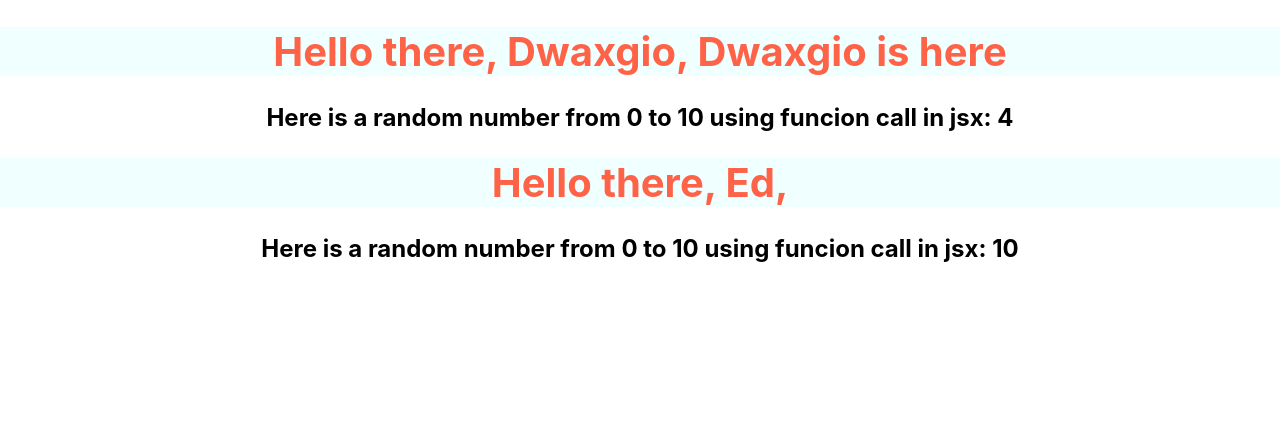
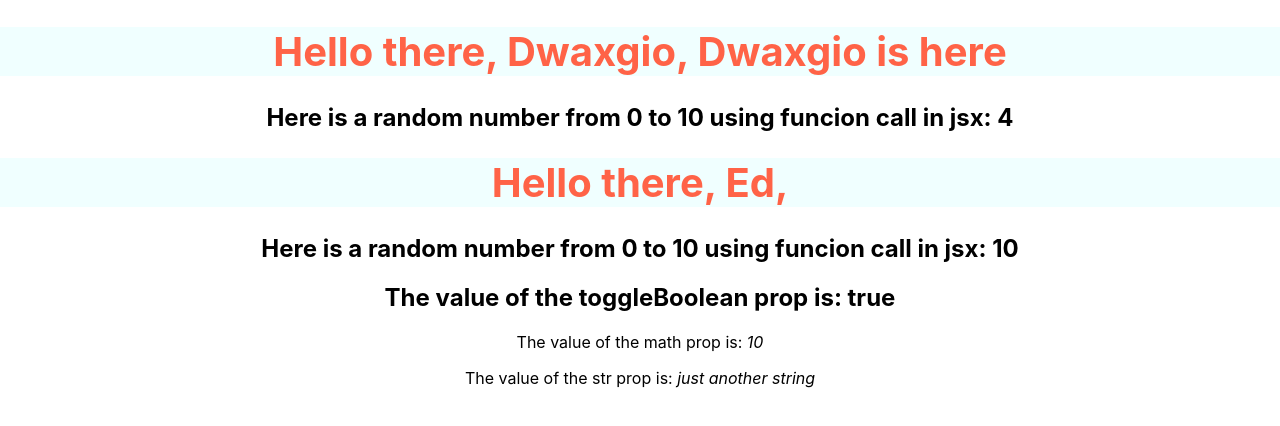
Before and after one commit to dwaxgio/meta-react-core, a React (Create React App) app: page / in a window 1280 px wide. Shown: the top 426 px of the page. Built offline with nearby package versions, Linux system fonts and the light colour scheme.

Commit message:
Expressions as props added to Expressions component

```diff
--- a/src/App.js
+++ b/src/App.js
@@ -1,12 +1,21 @@
 import logo from "./logo.svg";
 import "./App.css";
 import Heading from "./components/Heading";
+import Expressions from "./components/Expressions";
+
+const bool = false;
+const str1 = "just";
 
 function App() {
   return (
     <div className="App">
       <Heading firstName="Dwaxgio" />
       <Heading firstName="Ed" />
+      <Expressions
+        toggleBoolean={!bool}
+        math={(10 + 20) / 3}
+        str={str1 + " another " + "string"}
+      />
     </div>
   );
 }
--- /dev/null
+++ b/src/components/Expressions.js
@@ -0,0 +1,19 @@
+// function Expressions(props) {
+
+const Expressions = (props) => {
+  return (
+    <div>
+      <h2>
+        The value of the toggleBoolean prop is: {props.toggleBoolean.toString()}
+      </h2>
+      <p>
+        The value of the math prop is: <em>{props.math}</em>
+      </p>
+      <p>
+        The value of the str prop is: <em>{props.str}</em>
+      </p>
+    </div>
+  );
+};
+
+export default Expressions;
```
